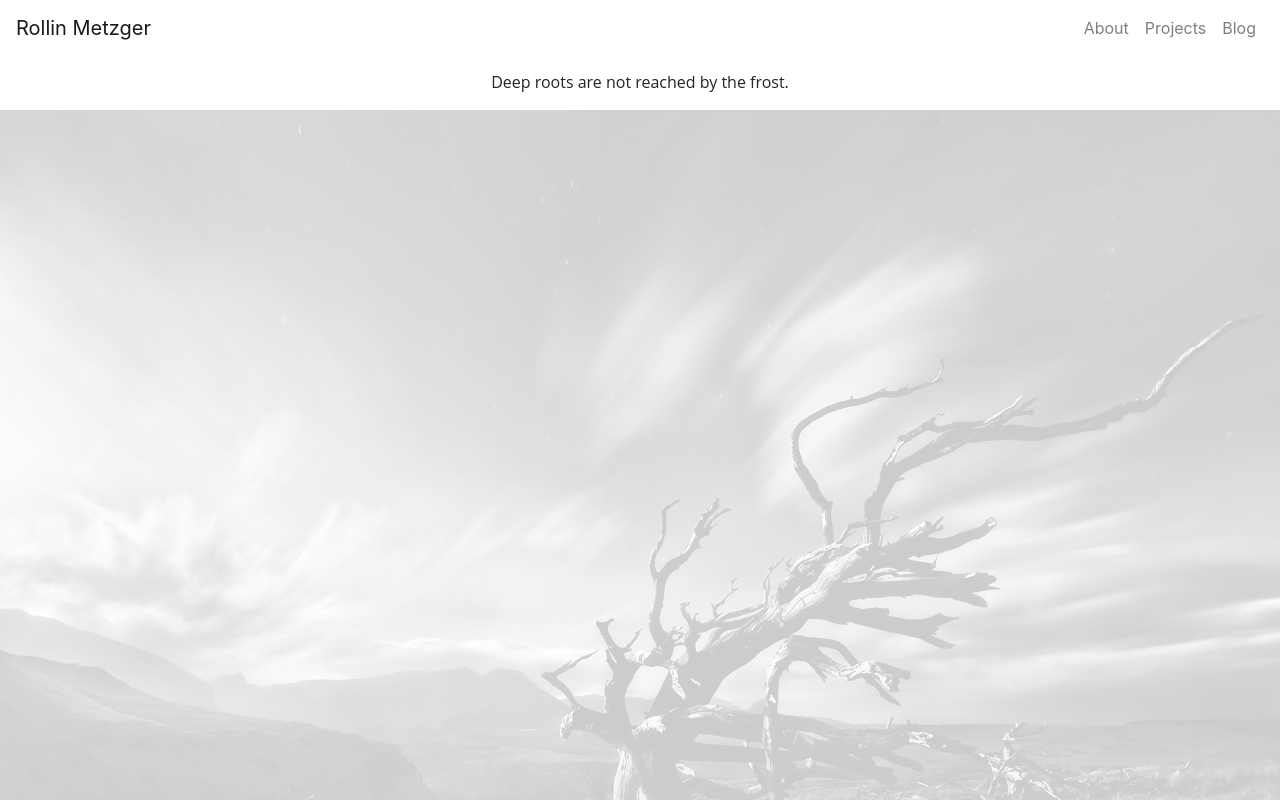
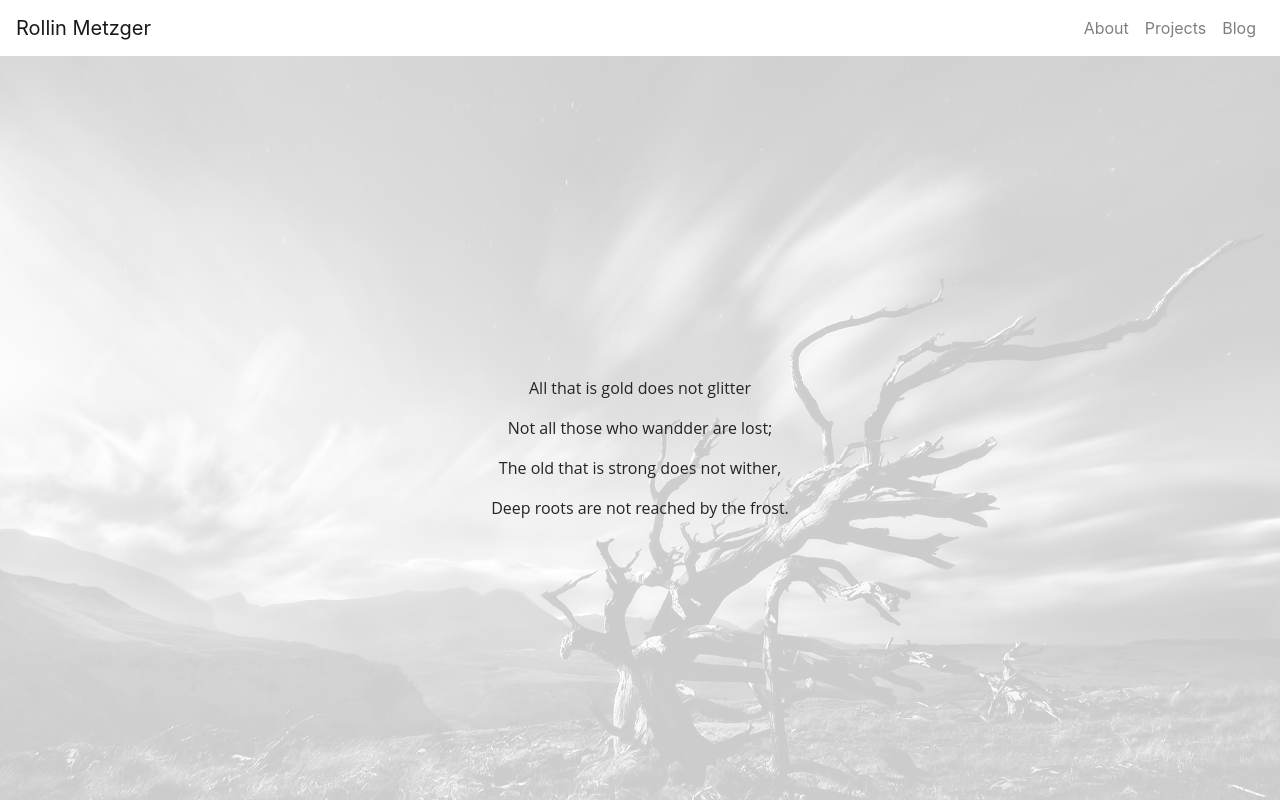
Before and after one commit to alcesalces11331/Portfolio, a React (Create React App) app: page /about in a window 1280 px wide. Shown: the top 800 px of the page. Built offline with nearby package versions, Linux system fonts and the light colour scheme.

Commit message:
Refactor styling on About page

```diff
--- a/src/App.css
+++ b/src/App.css
@@ -214,15 +214,17 @@ body {
 /* ##################### ABOUT ##################### */
 
 .about-main-inner {
-
+  display: flex;
   flex-direction: column;
 }
 
 .personal-quote-container {
+  max-width: 960px;
   display: flex;
-  margin: auto;
   align-items: center;
+  justify-content: center;
   font-family: "Open Sans";
+  z-index: 2;
 }
 
 #about-background-image-main #background-image-container .about-hide {
@@ -230,9 +232,9 @@ body {
 }
 
 #about-background-image-main {
-
+  position: absolute;
   opacity: .2;
-  z-index: 0;
+  z-index: 1;
 }
 
 /* ##################### FOOTER ##################### */
```
